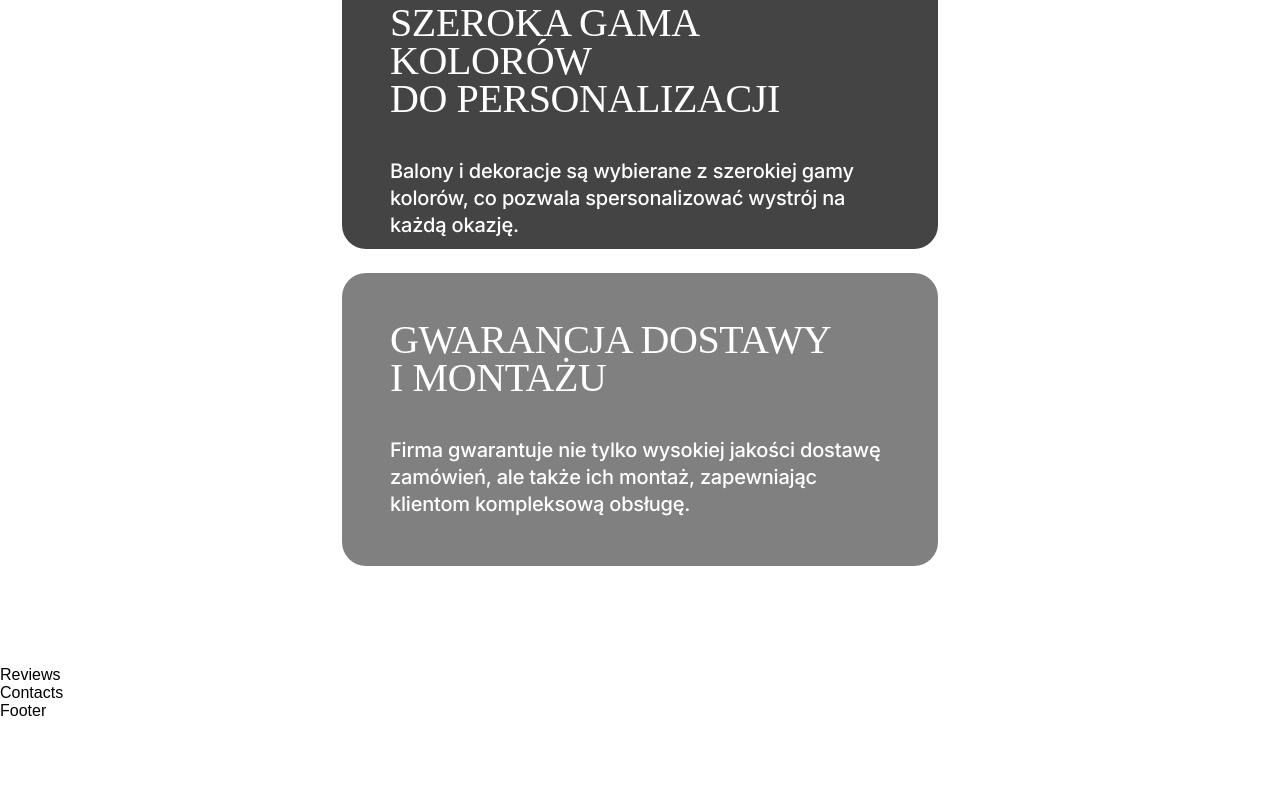
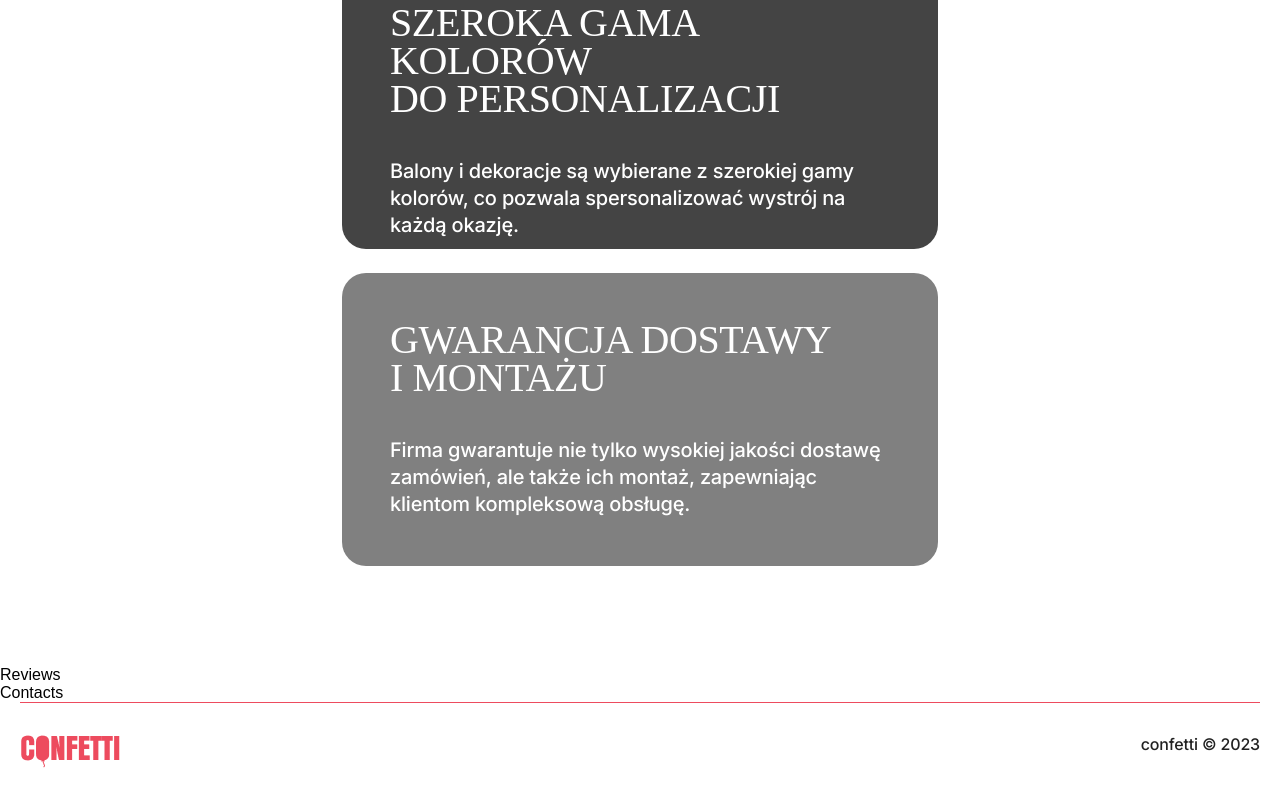
Before and after one commit to 0trava/CONFETTI, a React (Create React App) app: page / in a window 1280 px wide. Shown: the part 1712-2512 px from the top of the page. Before the commit the page ends 2432 px from the top, so only its background shows below. Built offline with nearby package versions, Linux system fonts and the light colour scheme; a web font is replaced by a local one.

Commit message:
add footer

```diff
--- a/src/components/components/Footer.jsx
+++ b/src/components/components/Footer.jsx
@@ -1,9 +1,26 @@
-import React from 'react'
+import React from 'react';
+import style from './Footer.module.css';
+
+// Images
+import Logo from '../../assets/images/logo.png';
 
 const Footer = () => {
   return (
-    <div>Footer</div>
+    <div className={style.container}>
+
+            <div className={style.line}></div>
+
+            <div className={style.box}>
+                {/* Logo */}
+                <a href="/" className={style.logo_link}>
+                  <img className={style.logo} src={Logo} alt="logo" />
+                </a>
+
+                <p className={style.copyright}>confetti © 2023</p>
+            </div>
+
+    </div>
   )
 }
 
-export default Footer
+export default Footer;
--- /dev/null
+++ b/src/components/components/Footer.module.css
@@ -0,0 +1,51 @@
+/* Mobile */
+.container {
+    display: flex;
+    flex-direction: column;
+    width: 100%;
+    padding-left: 20px;
+    padding-right: 20px;
+}
+
+.logo_link{
+    cursor: pointer;
+
+}
+
+.logo_link:hover .logo, .logo_link:focus .logo{
+    transform: scale(1.05);
+}
+
+.logo {
+    transition: 0.3s linear;
+}
+
+.line {
+    width: 100%;
+    height: 1px;
+    border-top: 1px solid #ED4B5E;
+
+
+}
+
+
+.box {
+    display: flex;
+    justify-content: space-between;
+    margin-bottom: 32px;
+    margin-top: 32px;
+
+
+}
+
+.copyright {
+    font-family: 'Inter', sans-serif;
+    font-size: 16px;
+    font-weight: 500;
+    line-height: 19px;
+    letter-spacing: -0.01em;
+    text-align: center;
+    color: #222222;
+
+
+}
--- a/src/components/components/Header.module.css
+++ b/src/components/components/Header.module.css
@@ -64,8 +64,9 @@
 @media screen and (min-width: 1200px) {
     .container {
         margin-top: 37px;
-        margin-left: 112px;
-        margin-right: 112px;
-        width: 1200px;
+        padding-left: 112px;
+        padding-right: 112px;
+        width: 100%;
+        /* width: 1200px; */
     }
   }
--- a/src/components/pages/LandingPage.js
+++ b/src/components/pages/LandingPage.js
@@ -38,6 +38,7 @@ const LandingPage = () => {
       <Header isScrolled={isScrolled} toggleBurgerMenu={toggleBurgerMenu} />
       <Hero />
       <AboutUs />
+
       <Reviews />
       <Contacts />
       <Footer />
```
